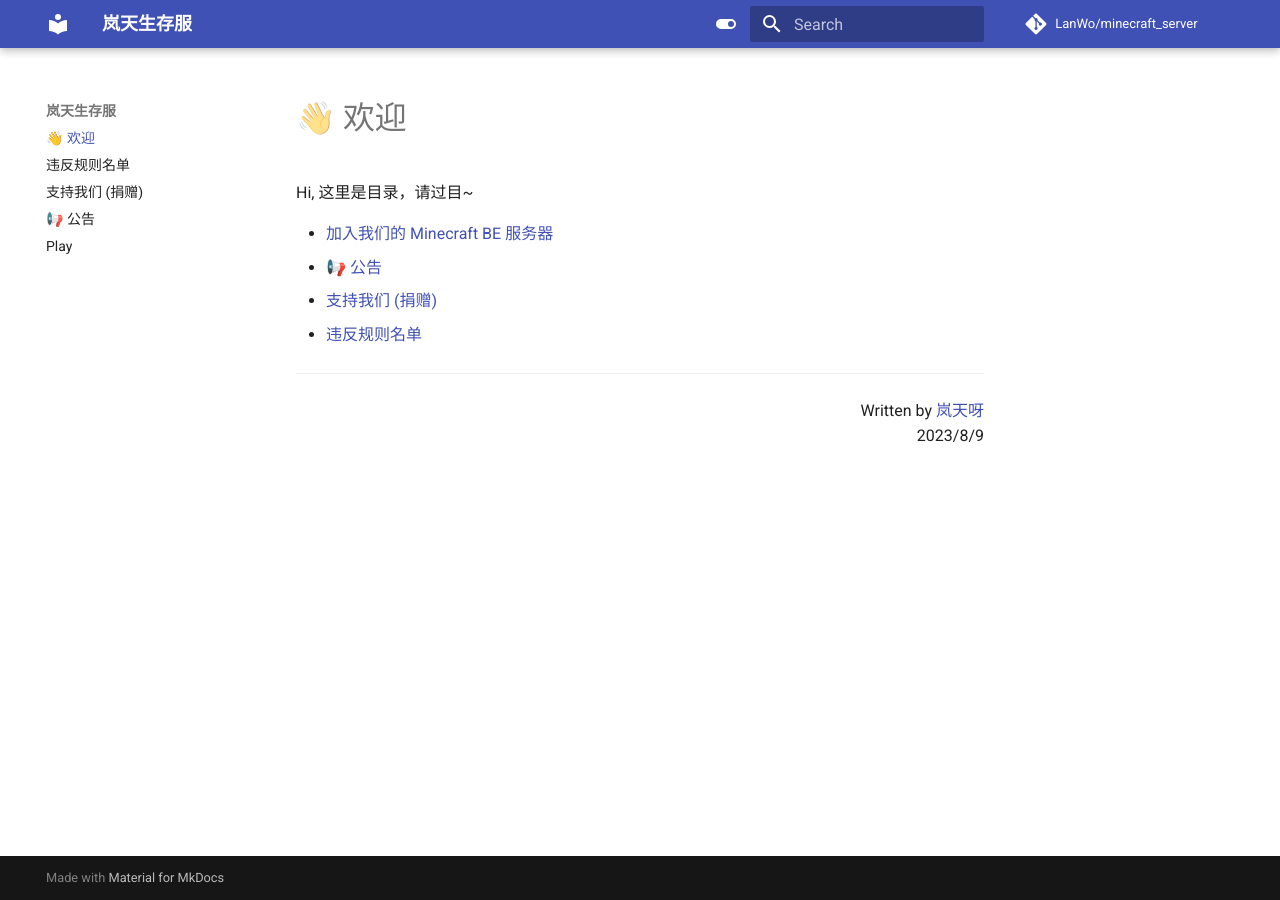
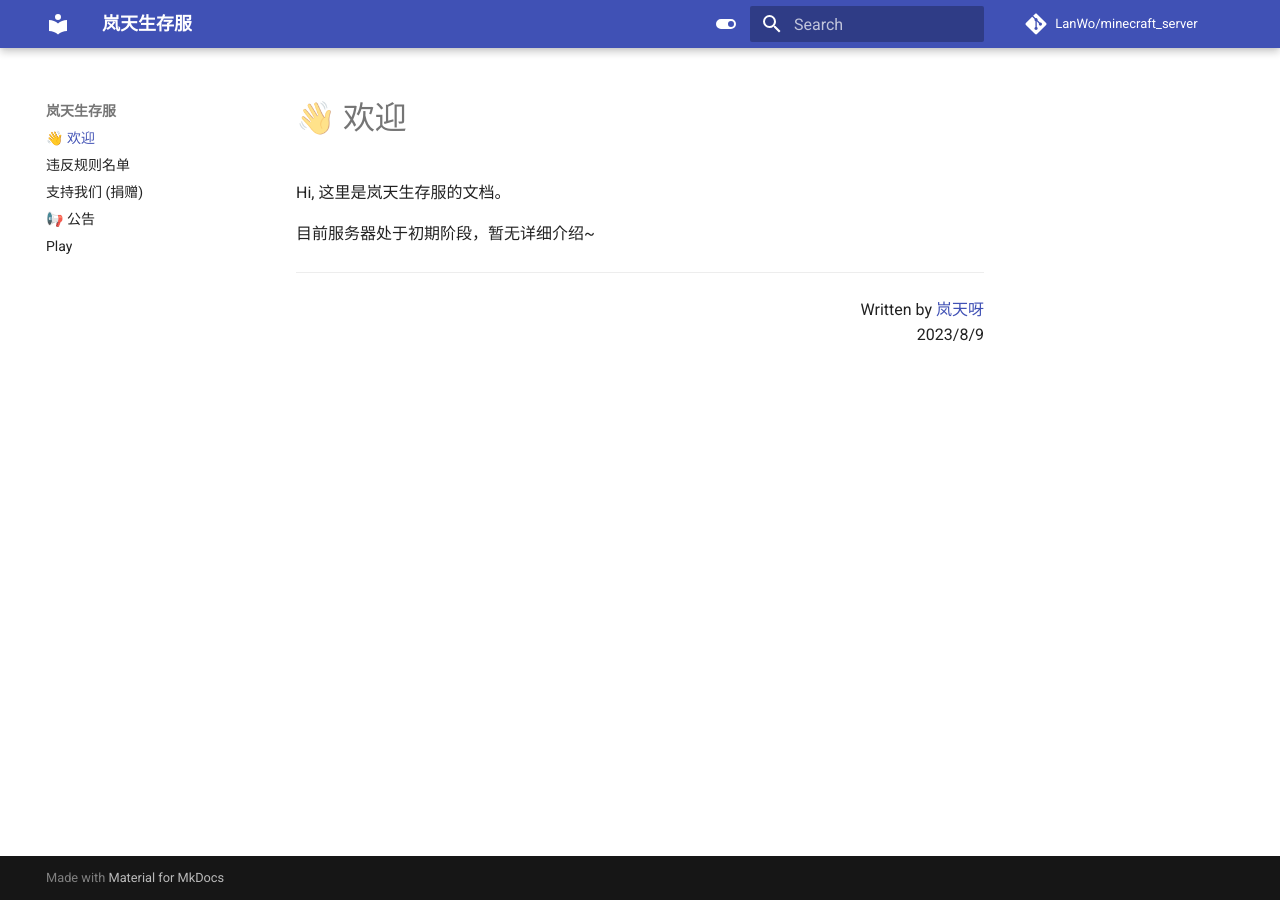
Before and after one commit to mcxiaolan/minecraft_server, an MkDocs documentation site: the page built from docs/index.md, in a window 1280 px wide. Built offline with MkDocs 1.6.1 and Material for MkDocs 9.7.7, drawn with Linux system fonts in a browser that asks for light colours; comment, search, counter and statistics services are not loaded.

Commit message:
Update index.md

```diff
--- a/docs/index.md
+++ b/docs/index.md
@@ -1,10 +1,7 @@
 # 👋 欢迎
-Hi, 这里是目录，请过目~
+Hi, 这里是岚天生存服的文档。
 
-* [加入我们的 Minecraft BE 服务器](./play.md)
-* [📢 公告](./info.md)
-* [支持我们 (捐赠)](./donate.md)
-* [违反规则名单](./blacklist.md)
+目前服务器处于初期阶段，暂无详细介绍~
 
 ---
 <p align="right">
```
